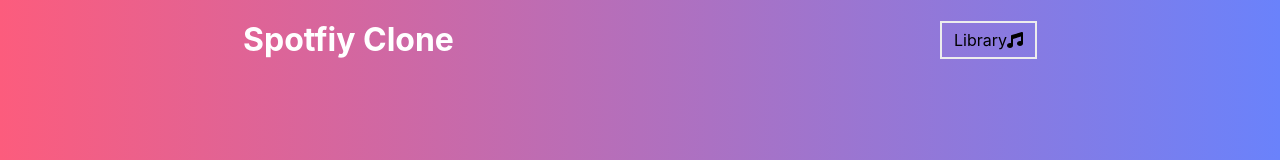
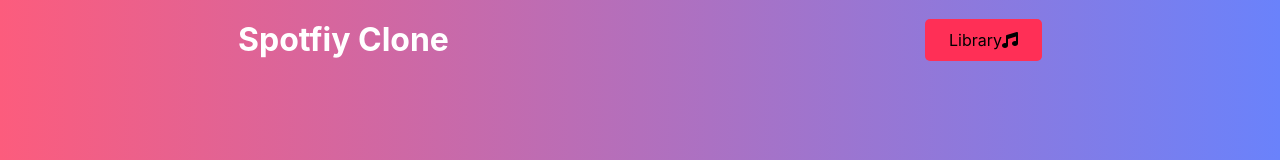
Before and after one commit to javokhirbekkhaydarov/spotfiy, a React (Create React App) app in the folder robot/: page / in a window 1280 px wide. Shown: the top 160 px of the page. Built offline with nearby package versions, Linux system fonts and the light colour scheme; a web font is replaced by a local one.

Commit message:
added skip and back

```diff
--- a/robot/src/components/Player.js
+++ b/robot/src/components/Player.js
@@ -15,6 +15,8 @@
   songInfo,
   setSongInfo,
   timeUpdateHandler,
+  songs,
+  setCurrentSong,
 }) => {
   // Events
   const playSongHandler = () => {
@@ -24,6 +26,19 @@
     } else {
       audioRef.current.play();
       setIsPlaying(!isPlaying);
+    }
+  };
+  // skip music
+
+  const skipTrackHandler = (direction) => {
+    let currentIndex = songs.findIndex((song) => song.id === currentSong.id);
+    if (direction === "skip-forward") {
+      setCurrentSong(songs[(currentIndex + 1) % songs.length]);
+
+    }
+    if (direction === "skip-back") {
+      setCurrentSong(songs[(currentIndex - 1) % songs.length]);
+
     }
   };
 
@@ -55,7 +70,12 @@
         <p>{getTime(songInfo.duration)}</p>
       </div>
       <div className="player-control">
-        <FontAwesomeIcon className="skip-back" icon={faAngleLeft} size="2x" />
+        <FontAwesomeIcon
+          onClick={() => skipTrackHandler("skip-back")}
+          className="skip-back"
+          icon={faAngleLeft}
+          size="2x"
+        />
         <FontAwesomeIcon
           onClick={playSongHandler}
           className="play"
@@ -63,6 +83,7 @@
           size="2x"
         />
         <FontAwesomeIcon
+          onClick={() => skipTrackHandler("skip-forward")}
           className="skip-forward"
           icon={faAngleRight}
           size="2x"
--- a/robot/src/container/App.js
+++ b/robot/src/container/App.js
@@ -9,7 +9,7 @@
   const [songs, setSongs] = useState(data());
   const [currentSong, setCurrentSong] = useState(songs[0]);
   const [isPlaying, setIsPlaying] = useState(false);
- const [libraryStatus, setLibraryStatus] = useState(false)
+  const [libraryStatus, setLibraryStatus] = useState(false);
   // Ref
   const audioRef = useRef(null);
 
@@ -34,7 +34,7 @@
 
   return (
     <div className="App">
-      <Nav  libraryStatus={libraryStatus} setLibraryStatus={setLibraryStatus}/>
+      <Nav libraryStatus={libraryStatus} setLibraryStatus={setLibraryStatus} />
       <Song currentSong={currentSong} />
       <Player
         currentSong={currentSong}
@@ -43,7 +43,9 @@
         audioRef={audioRef}
         setSongInfo={setSongInfo}
         songInfo={songInfo}
+        songs={songs}
         timeUpdateHandler={timeUpdateHandler}
+        setCurrentSong={setCurrentSong}
       />
       <Library
         songs={songs}
--- a/robot/src/styles/_nav.scss
+++ b/robot/src/styles/_nav.scss
@@ -5,12 +5,14 @@
     align-items: center;
 }
 button {
-    border: 2px solid #ededed;
+    transition: all .2s ease;
+    border: 0;
     background: transparent;
-    padding: 0.5rem .75rem;
+    padding: .75rem 1.5rem;
     cursor: pointer;
+    border-radius: 5px;
+    background: #FF2F56;
     &:hover {
-        background-color: #FF6984;
         color: #fff;
     }
 }
--- a/robot/src/styles/app.scss
+++ b/robot/src/styles/app.scss
@@ -6,6 +6,7 @@
 body {
   font-family: "SF Pro Display", sans-serif;
 }
+
 h1,
 h2,
 h3 {
```
